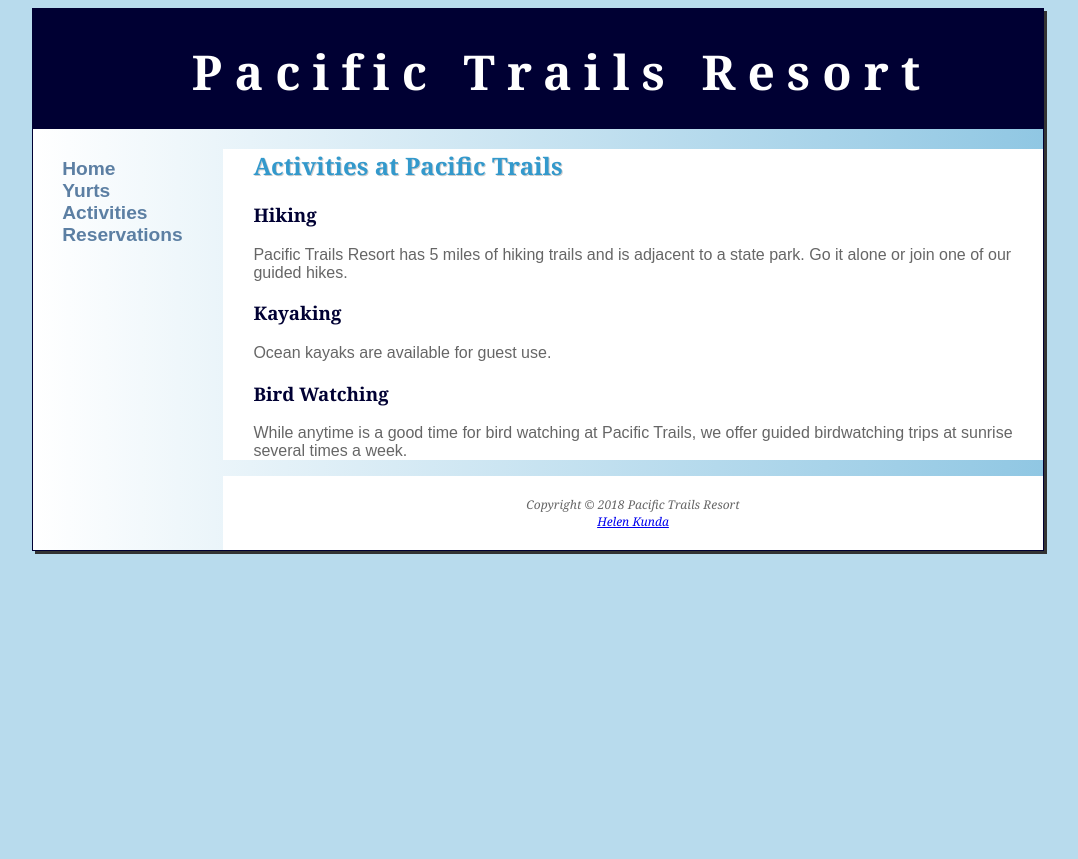
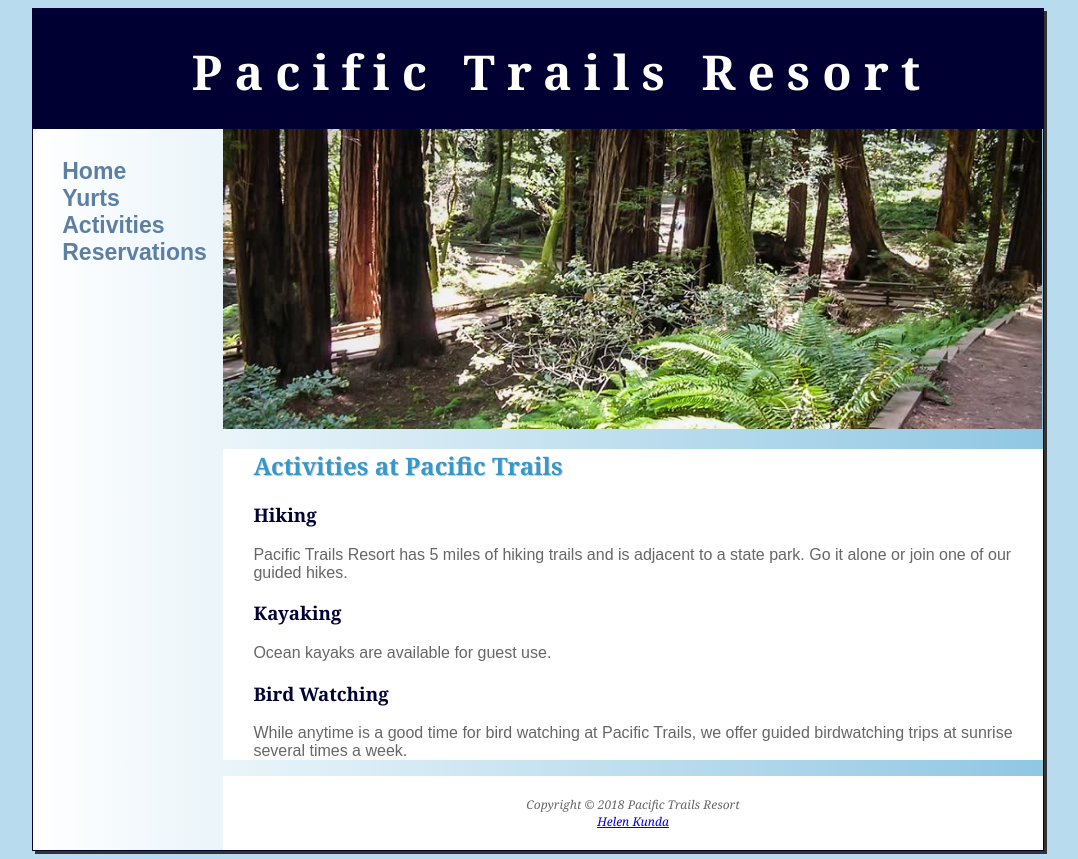
Before and after one commit to hgkunda/pacifictrails, a plain HTML site: page activities.html in a window 1280 px wide. Shown: the whole page, without its empty margins (102-1180 px from the left). Before the commit the page ends 800 px from the top, so only its background shows below. Drawn offline with Linux system fonts and the light colour scheme.

Commit message:
Overall first draft but has errors

```diff
--- a/activities.html
+++ b/activities.html
@@ -19,11 +19,13 @@
     </header>
 
     <nav>
-  		<a href="index.html">Home</a>&nbsp;
-  		<a href="yurts.html">Yurts</a>&nbsp;
-  		<a href="activities.html">Activities</a>&nbsp;
-  		<a href="reservations.html">Reservations</a>
-  	</nav>
+      <ul>
+        <li><a href="index.html">Home</a></li>
+        <li><a href="yurts.html">Yurts</a></li>
+        <li><a href="activities.html">Activities</a></li>
+        <li><a href="reservations.html">Reservations</a></li>
+      </ul>
+    </nav>
 
     <div id="trailhero"></div>
 
--- a/pacific.css
+++ b/pacific.css
@@ -115,6 +115,7 @@ footer {
   background-color: #ffffff;
   margin-left: 190px;
   padding: 20px;
+}
 
 .resort {
   font-weight: bold;
```
Also changed, not shown: index.html (+6 -4 lines), yurts.html (+7 -5 lines).
